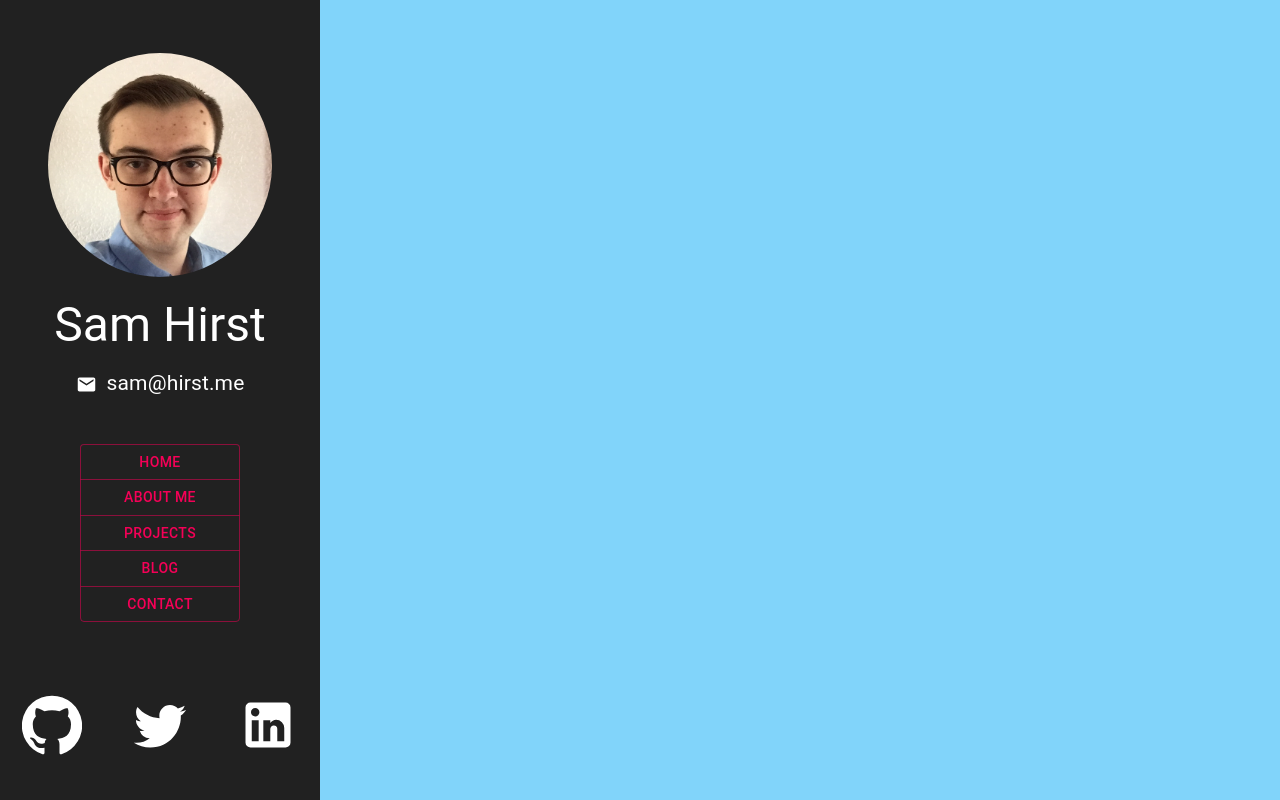
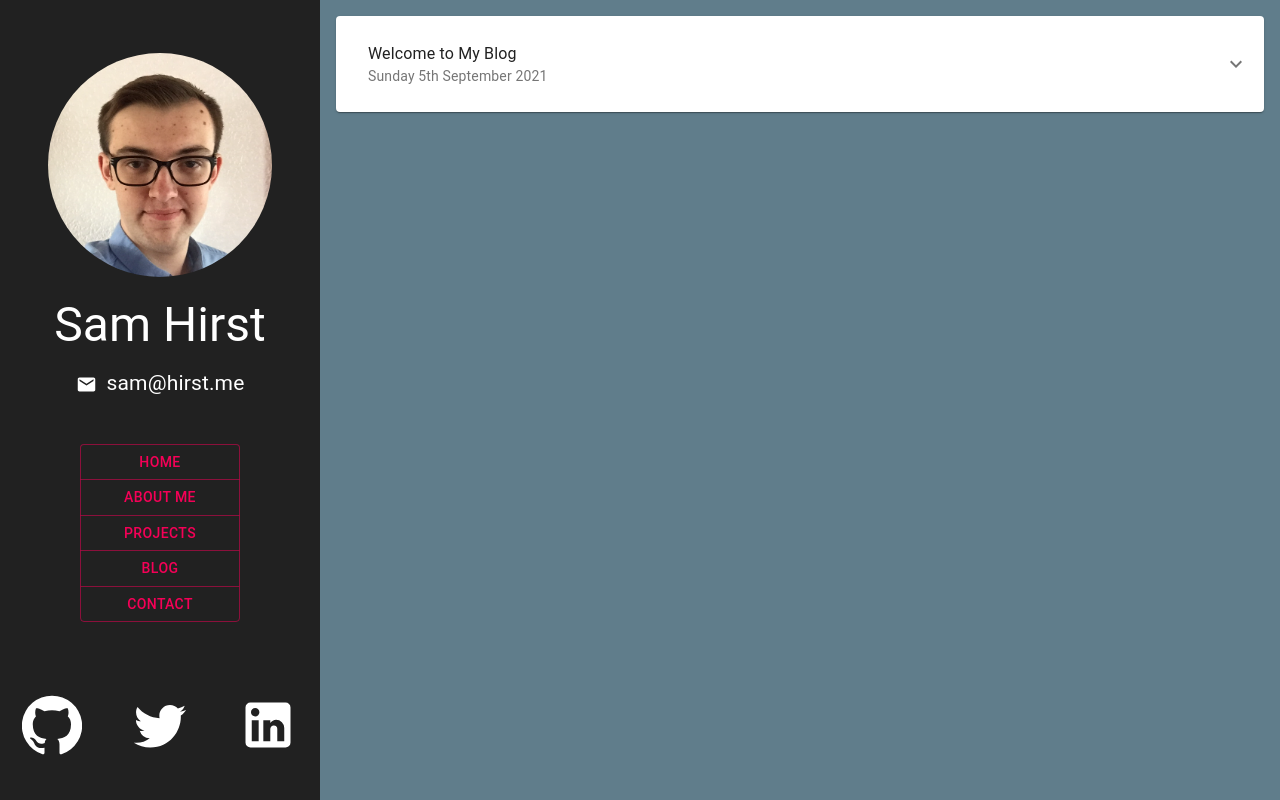
Before and after one commit to SamuelJHirst/MyWebsite, a React (Create React App) app: page / in a window 1280 px wide. Both pictures are taken after a click on the button "BLOG". Built offline with nearby package versions, Linux system fonts and the light colour scheme.

Commit message:
started to make blog

```diff
--- a/src/App.tsx
+++ b/src/App.tsx
@@ -1,18 +1,20 @@
 import { CssBaseline, Grid, makeStyles } from '@material-ui/core';
 import { useState } from 'react';
+import Blog from './components/Blog';
 import Home from './components/Home';
 import Sidebar from './components/Sidebar';
 
 const useStyles = makeStyles({
   wrapper: {
     height: '100%',
+    overflow: 'hidden',
   },
   sidebar: {
     backgroundColor: '#212121',
     height: '100%',
   },
   main: {
-    backgroundColor: '#81d4fa',
+    backgroundColor: '#607d8b',
     height: '100%',
   },
 });
@@ -29,9 +31,8 @@ function App() {
           <Sidebar setPage={setPage} />
         </Grid>
         <Grid item xs={9} className={styles.main}>
-          {
-            page === 0 ? <Home /> : <></>
-          }
+          { page === 0 ? <Home /> : <></> }
+          { page === 3 ? <Blog /> : <></> }
         </Grid>
       </Grid>
     </div>
--- /dev/null
+++ b/src/components/Blog/blog.json
@@ -0,0 +1,10 @@
+[
+    {
+        "title": "Welcome to My Blog",
+        "date": "Sunday 5th September 2021",
+        "post": [
+            "Welcome to my blog!",
+            "I'm not sure what I'll dicuss here, but that's exciting - right?"
+        ]
+    }
+]
--- /dev/null
+++ b/src/components/Blog/index.tsx
@@ -0,0 +1,53 @@
+import { Accordion, AccordionDetails, AccordionSummary, Box, ListItem, ListItemText, makeStyles } from '@material-ui/core';
+import ExpandMoreIcon from '@material-ui/icons/ExpandMore';
+import blog from './blog.json';
+
+const useStyles = makeStyles({
+    root: {
+        overflow: 'auto',
+        height: '100%',
+    },
+    card: {
+        borderBottomLeftRadius: 0,
+        borderBottomRightRadius: 0,
+    },
+    header: {
+        textAlign: 'center',
+        padding: 5
+    },
+});
+
+interface BlogPost {
+    title: string;
+    date: string;
+    post: [string];
+}
+
+function Blog() {
+  const styles = useStyles();
+
+  return (
+    <Box p={2} className={styles.root}>
+        {
+            (blog as BlogPost[]).map((post: BlogPost) => (
+                <Accordion>
+                    <AccordionSummary expandIcon={<ExpandMoreIcon />}>
+                        <ListItem>
+                            <ListItemText primary={post.title} secondary={post.date}></ListItemText>
+                        </ListItem>
+                    </AccordionSummary>
+                    {
+                        post.post.map((paragraph: string) => (
+                            <AccordionDetails>
+                                {paragraph}
+                            </AccordionDetails>
+                        ))
+                    }
+                </Accordion>
+            ))
+        }
+    </Box>
+  );
+}
+
+export default Blog;
--- a/src/components/Home/index.tsx
+++ b/src/components/Home/index.tsx
@@ -2,6 +2,9 @@ import { makeStyles } from '@material-ui/core';
 import background from './background.jpg';
 
 const useStyles = makeStyles({
+  root: {
+    overflow: 'hidden',
+  },
   background: {
     width: '100%',
     height: '100%',
@@ -50,7 +53,7 @@ function About() {
   const styles = useStyles();
 
   return (
-    <>
+    <div className={styles.root}>
         <img src={background} alt="Sam in Tanzania" className={styles.background} />
         <div className={styles.overlay}></div>
         <div className={styles.content}>
@@ -60,7 +63,7 @@ function About() {
           <p>I am a web developer who likes to make stuff! This is my portfolio where I upload my projects - finished, in progress or abandoned. You'll also find my blog here too.</p>
           <p>Want to know more? Click the About Me button on the sidebar!</p>
         </div>
-    </>
+    </div>
   );
 }
 
```
